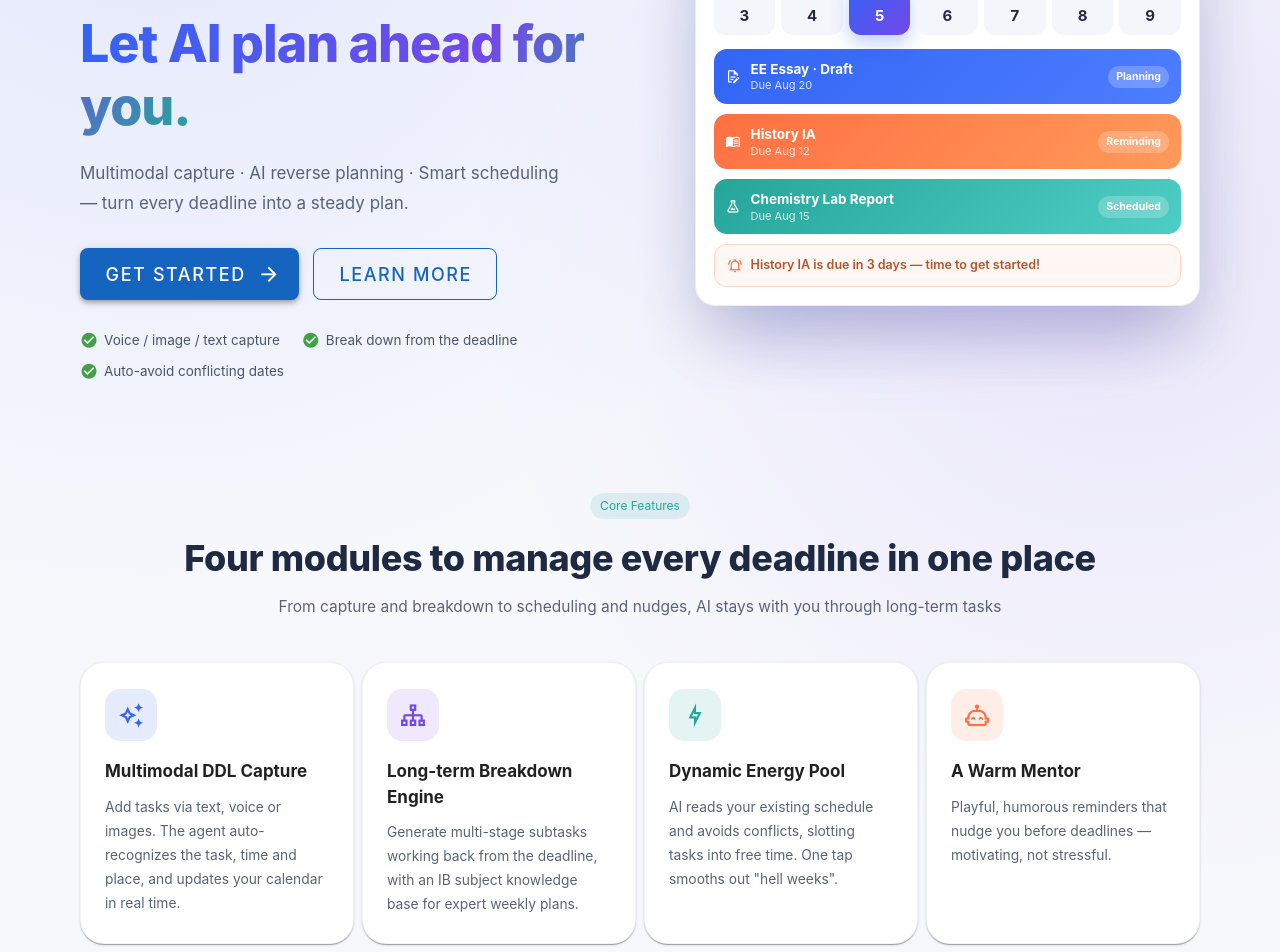
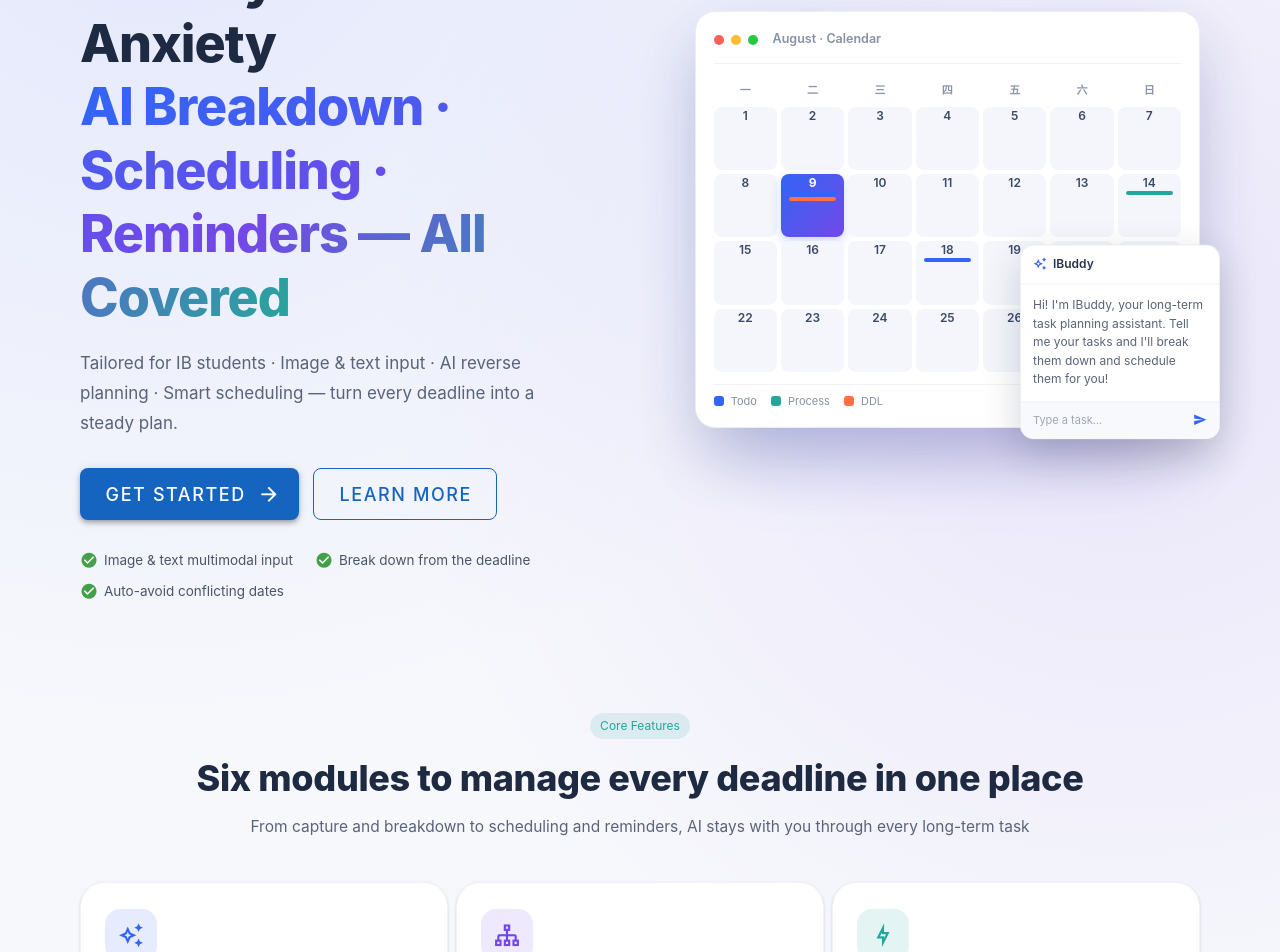
Before and after one commit to Sigewinne-330/aiy202608-HD0001-Codesome_Falcons, a Vue app in the folder frontend/: page / in a window 1280 px wide. Shown: the part 300-1252 px from the top of the page. Built offline with nearby package versions, Linux system fonts and the light colour scheme.

Commit message:
feat: 重构Landing首页 - 修正不符实际描述，新增6大功能卡片，更新mock窗口为月历视图

```diff
--- a/frontend/src/locales/en.js
+++ b/frontend/src/locales/en.js
@@ -111,42 +111,38 @@ export default {
     slogan: 'Long-term Task Planner',
     login: 'Sign in',
     startFree: 'Get started free',
-    badge: 'Built for IB students',
-    title1: 'Stop chasing deadlines.',
-    title2: 'Let AI plan ahead for you.',
-    subtitle: 'Multimodal capture · AI reverse planning · Smart scheduling — turn every deadline into a steady plan.',
+    badge: 'AI Planner Built for IB Students',
+    title1: 'IB Students, Say Goodbye to DDL Anxiety',
+    title2: 'AI Breakdown · Scheduling · Reminders — All Covered',
+    subtitle: 'Tailored for IB students · Image & text input · AI reverse planning · Smart scheduling — turn every deadline into a steady plan.',
     startNow: 'Get Started',
     enterApp: 'Open Workspace',
     learnMore: 'Learn more',
-    point1: 'Voice / image / text capture',
+    point1: 'Image & text multimodal input',
     point2: 'Break down from the deadline',
     point3: 'Auto-avoid conflicting dates',
     windowTitle: 'August · Calendar',
-    task1: 'EE Essay · Draft',
-    task1Meta: 'Due Aug 20',
-    task1State: 'Planning',
-    task2: 'History IA',
-    task2Meta: 'Due Aug 12',
-    task2State: 'Reminding',
-    task3: 'Chemistry Lab Report',
-    task3Meta: 'Due Aug 15',
-    task3State: 'Scheduled',
-    bubble: 'History IA is due in 3 days — time to get started!',
+    chatPreview: 'Hi! I\'m IBuddy, your long-term task planning assistant. Tell me your tasks and I\'ll break them down and schedule them for you!',
+    chatPlaceholder: 'Type a task...',
     featuresTag: 'Core Features',
-    featuresTitle: 'Four modules to manage every deadline in one place',
-    featuresSub: 'From capture and breakdown to scheduling and nudges, AI stays with you through long-term tasks',
-    f1Title: 'Multimodal DDL Capture',
-    f1Desc: 'Add tasks via text, voice or images. The agent auto-recognizes the task, time and place, and updates your calendar in real time.',
-    f2Title: 'Long-term Breakdown Engine',
-    f2Desc: 'Generate multi-stage subtasks working back from the deadline, with an IB subject knowledge base for expert weekly plans.',
-    f3Title: 'Dynamic Energy Pool',
-    f3Desc: 'AI reads your existing schedule and avoids conflicts, slotting tasks into free time. One tap smooths out "hell weeks".',
-    f4Title: 'A Warm Mentor',
-    f4Desc: 'Playful, humorous reminders that nudge you before deadlines — motivating, not stressful.',
+    featuresTitle: 'Six modules to manage every deadline in one place',
+    featuresSub: 'From capture and breakdown to scheduling and reminders, AI stays with you through every long-term task',
+    f1Title: 'AI Chat Planning',
+    f1Desc: 'Input via text and images. AI streams real-time responses, auto-detects tasks and dates, with 16 tools calling autonomously for end-to-end automation.',
+    f2Title: 'Dual-mode Task Management',
+    f2Desc: 'Todo mode for quick check-off tasks + Process mode with timeline and milestones. Supports subtasks and independent deadlines for every scenario.',
+    f3Title: 'Smart Breakdown & Schedule',
+    f3Desc: 'Generate multi-stage subtasks working back from the deadline, with a built-in IB subject knowledge base for expert phased plans.',
+    f4Title: 'Calendar Overview',
+    f4Desc: 'Monthly calendar with color-coded tasks and deadlines. Overdue items highlighted in red, with auto collision detection at 4+ items per day.',
+    f5Title: 'Multi-role Smart Reminders',
+    f5Desc: 'Three AI personas (friendly senior, tech geek, sweet junior) deliver nudges via in-app messages and email, with automatic fallback on failure.',
+    f6Title: 'Schedule Load Balancing',
+    f6Desc: 'Pre-flight overload detection with Balanced / Conservative / Sprint strategies. Preview before applying atomically, with one-click undo.',
     howTag: 'Three steps',
     howTitle: 'As easy as sending a message',
     howSub: 'Hand your tasks to the agent and let it do the rest',
-    h1Title: 'Say / Snap / Paste',
+    h1Title: 'Text / Image',
     h1Desc: 'Drop tasks, chat screenshots or handouts to the agent — one sentence or one image is enough.',
     h2Title: 'AI Breakdown & Schedule',
     h2Desc: 'Working back from the deadline, subtasks land on the calendar while busy days are avoided automatically.',
--- a/frontend/src/views/LandingView.vue
+++ b/frontend/src/views/LandingView.vue
@@ -131,46 +131,45 @@
                 <span class="mock-window-title">{{ $t('landing.windowTitle') }}</span>
               </div>
 
-              <div class="mock-week">
-                <div class="mock-day"><small>一</small><b>3</b></div>
-                <div class="mock-day"><small>二</small><b>4</b></div>
-                <div class="mock-day is-today"><small>三</small><b>5</b></div>
-                <div class="mock-day"><small>四</small><b>6</b></div>
-                <div class="mock-day"><small>五</small><b>7</b></div>
-                <div class="mock-day"><small>六</small><b>8</b></div>
-                <div class="mock-day"><small>日</small><b>9</b></div>
+              <!-- 月历网格（7×4 = 28 天） -->
+              <div class="mock-month">
+                <div class="mock-weekday" v-for="d in mockWeekDays" :key="d">{{ d }}</div>
+                <div
+                  v-for="i in 28"
+                  :key="i"
+                  class="mock-day-cell"
+                  :class="{ 'mock-today': i === 9 }"
+                >
+                  <span class="mock-day-num">{{ i }}</span>
+                  <!-- 示例任务标记 -->
+                  <span v-if="i === 9" class="mock-pill mock-pill-blue"></span>
+                  <span v-if="i === 9" class="mock-pill mock-pill-deadline"></span>
+                  <span v-if="i === 14" class="mock-pill mock-pill-teal"></span>
+                  <span v-if="i === 18" class="mock-pill mock-pill-blue"></span>
+                  <span v-if="i === 21" class="mock-pill mock-pill-deadline"></span>
+                </div>
               </div>
 
-              <div class="mock-task mock-task-blue">
-                <v-icon size="15" color="white">mdi-file-document-edit-outline</v-icon>
-                <div class="mock-task-copy">
-                  <b>{{ $t('landing.task1') }}</b>
-                  <small>{{ $t('landing.task1Meta') }}</small>
-                </div>
-                <span class="mock-task-state">{{ $t('landing.task1State') }}</span>
+              <!-- 图例 -->
+              <div class="mock-legend">
+                <span><i class="l-todo" /> Todo</span>
+                <span><i class="l-process" /> Process</span>
+                <span><i class="l-deadline" /> DDL</span>
               </div>
+            </div>
 
-              <div class="mock-task mock-task-orange">
-                <v-icon size="15" color="white">mdi-book-open-variant</v-icon>
-                <div class="mock-task-copy">
-                  <b>{{ $t('landing.task2') }}</b>
-                  <small>{{ $t('landing.task2Meta') }}</small>
-                </div>
-                <span class="mock-task-state">{{ $t('landing.task2State') }}</span>
+            <!-- 浮动 AI 对话气泡 -->
+            <div class="mock-chat-bubble">
+              <div class="mock-chat-header">
+                <v-icon size="14" color="#3265F5">mdi-creation-outline</v-icon>
+                <span>IBuddy</span>
               </div>
-
-              <div class="mock-task mock-task-teal">
-                <v-icon size="15" color="white">mdi-flask-outline</v-icon>
-                <div class="mock-task-copy">
-                  <b>{{ $t('landing.task3') }}</b>
-                  <small>{{ $t('landing.task3Meta') }}</small>
-                </div>
-                <span class="mock-task-state">{{ $t('landing.task3State') }}</span>
+              <div class="mock-chat-body">
+                <p>{{ $t('landing.chatPreview') }}</p>
               </div>
-
-              <div class="mock-bubble">
-                <v-icon size="15" color="#FF7043">mdi-bell-ring-outline</v-icon>
-                <span>{{ $t('landing.bubble') }}</span>
+              <div class="mock-chat-input">
+                <span>{{ $t('landing.chatPlaceholder') }}</span>
+                <v-icon size="14" color="#3265F5">mdi-send</v-icon>
               </div>
             </div>
 
@@ -191,7 +190,7 @@
           </div>
 
           <v-row class="feature-grid" dense>
-            <v-col cols="12" sm="6" lg="3">
+            <v-col cols="12" sm="6" lg="4">
               <v-card class="feature-card" rounded="xl" elevation="1">
                 <div class="feature-icon icon-blue">
                   <v-icon size="26" color="#3265F5">mdi-creation-outline</v-icon>
@@ -201,7 +200,7 @@
               </v-card>
             </v-col>
 
-            <v-col cols="12" sm="6" lg="3">
+            <v-col cols="12" sm="6" lg="4">
               <v-card class="feature-card" rounded="xl" elevation="1">
                 <div class="feature-icon icon-purple">
                   <v-icon size="26" color="#7348E8">mdi-sitemap-outline</v-icon>
@@ -211,7 +210,7 @@
               </v-card>
             </v-col>
 
-            <v-col cols="12" sm="6" lg="3">
+            <v-col cols="12" sm="6" lg="4">
               <v-card class="feature-card" rounded="xl" elevation="1">
                 <div class="feature-icon icon-teal">
                   <v-icon size="26" color="#26A69A">mdi-lightning-bolt-outline</v-icon>
@@ -221,13 +220,33 @@
               </v-card>
             </v-col>
 
-            <v-col cols="12" sm="6" lg="3">
+            <v-col cols="12" sm="6" lg="4">
               <v-card class="feature-card" rounded="xl" elevation="1">
                 <div class="feature-icon icon-orange">
-                  <v-icon size="26" color="#FF7043">mdi-robot-happy-outline</v-icon>
+                  <v-icon size="26" color="#FF7043">mdi-calendar-month-outline</v-icon>
                 </div>
                 <h3>{{ $t('landing.f4Title') }}</h3>
                 <p>{{ $t('landing.f4Desc') }}</p>
+              </v-card>
+            </v-col>
+
+            <v-col cols="12" sm="6" lg="4">
+              <v-card class="feature-card" rounded="xl" elevation="1">
+                <div class="feature-icon icon-pink">
+                  <v-icon size="26" color="#E91E63">mdi-bell-outline</v-icon>
+                </div>
+                <h3>{{ $t('landing.f5Title') }}</h3>
+                <p>{{ $t('landing.f5Desc') }}</p>
+              </v-card>
+            </v-col>
+
+            <v-col cols="12" sm="6" lg="4">
+              <v-card class="feature-card" rounded="xl" elevation="1">
+                <div class="feature-icon icon-cyan">
+                  <v-icon size="26" color="#00BCD4">mdi-scale-balance</v-icon>
+                </div>
+                <h3>{{ $t('landing.f6Title') }}</h3>
+                <p>{{ $t('landing.f6Desc') }}</p>
               </v-card>
             </v-col>
           </v-row>
@@ -333,6 +352,8 @@ const { isAuthenticated } = useAuth()
 const currentLocale = computed(() => locale.value)
 const currentLanguageLabel = computed(() => LOCALE_NAMES[locale.value] || '简体中文')
 const languageOptions = SUPPORTED_LOCALES.map((code) => ({ title: LOCALE_NAMES[code], value: code }))
+
+const mockWeekDays = ['一', '二', '三', '四', '五', '六', '日']
 
 function changeLanguage(code) {
   setLocale(code)
@@ -522,79 +543,136 @@ function scrollToId(selector) {
   color: #8790a5;
 }
 
-.mock-week {
+/* 月历网格 */
+.mock-month {
   display: grid;
   grid-template-columns: repeat(7, 1fr);
-  gap: 6px;
-  margin-bottom: 14px;
+  gap: 4px;
+  margin-bottom: 12px;
 }
 
-.mock-day {
+.mock-weekday {
+  text-align: center;
+  font-size: 11px;
+  font-weight: 600;
+  color: #8b95a8;
+  padding: 4px 0;
+}
+
+.mock-day-cell {
+  position: relative;
+  aspect-ratio: 1;
   display: flex;
   flex-direction: column;
   align-items: center;
+  padding: 3px 2px;
+  border-radius: 8px;
+  background: #f4f6fb;
   gap: 2px;
-  padding: 8px 0;
-  border-radius: 12px;
-  background: #f4f6fb;
+}
+
+.mock-day-cell.mock-today {
+  background: linear-gradient(135deg, #3265f5, #7348e8);
+  box-shadow: 0 4px 12px rgba(50, 101, 245, 0.25);
+}
+
+.mock-today .mock-day-num {
+  color: #fff;
+  font-weight: 700;
+}
+
+.mock-day-num {
+  font-size: 12px;
+  font-weight: 600;
+  color: #3c4a66;
+  line-height: 1;
+}
+
+/* 日历任务标记条 */
+.mock-pill {
+  width: 80%;
+  height: 4px;
+  border-radius: 2px;
+  display: block;
+  flex-shrink: 0;
+}
+
+.mock-pill-blue { background: #3265F5; }
+.mock-pill-teal { background: #26A69A; }
+.mock-pill-deadline { background: #FF7043; }
+
+/* 图例 */
+.mock-legend {
+  display: flex;
+  gap: 14px;
+  padding: 8px 0 0;
+  border-top: 1px solid rgba(20, 34, 66, 0.06);
+  font-size: 11px;
+  color: #8790a5;
+}
+
+.mock-legend i {
+  display: inline-block;
+  width: 10px;
+  height: 10px;
+  border-radius: 3px;
+  margin-right: 4px;
+  vertical-align: -1px;
+}
+
+.l-todo { background: #3265F5; }
+.l-process { background: #26A69A; }
+.l-deadline { background: #FF7043; }
+
+/* 浮动 AI 对话气泡 */
+.mock-chat-bubble {
+  position: absolute;
+  z-index: 2;
+  right: -20px;
+  bottom: -16px;
+  width: 200px;
+  background: #fff;
+  border-radius: 14px;
+  box-shadow: 0 14px 38px rgba(30, 41, 66, 0.2);
+  border: 1px solid rgba(20, 34, 66, 0.07);
+  overflow: hidden;
+  animation: mockFloat 3s ease-in-out infinite;
+}
+
+@keyframes mockFloat {
+  0%, 100% { transform: translateY(0); }
+  50% { transform: translateY(-6px); }
+}
+
+.mock-chat-header {
+  display: flex;
+  align-items: center;
+  gap: 6px;
+  padding: 10px 12px;
+  border-bottom: 1px solid #f0f2f6;
+  font-size: 12px;
+  font-weight: 600;
+  color: #28334b;
+}
+
+.mock-chat-body {
+  padding: 12px;
   font-size: 12px;
   color: #5a6478;
+  line-height: 1.55;
 }
 
-.mock-day b { font-size: 15px; color: #1e2942; }
-.mock-day.is-today {
-  background: linear-gradient(135deg, #3265f5, #7348e8);
-  box-shadow: 0 8px 18px rgba(50, 101, 245, 0.3);
-}
-.mock-day.is-today small,
-.mock-day.is-today b { color: #fff; }
+.mock-chat-body p { margin: 0; }
 
-.mock-task {
+.mock-chat-input {
   display: flex;
   align-items: center;
-  gap: 10px;
-  padding: 11px 12px;
-  border-radius: 13px;
-  margin-bottom: 10px;
-  color: #fff;
-}
-
-.mock-task-blue { background: linear-gradient(135deg, #3265f5, #4d7dff); }
-.mock-task-orange { background: linear-gradient(135deg, #ff7043, #ff9a5a); }
-.mock-task-teal { background: linear-gradient(135deg, #26a69a, #4ecdc4); }
-
-.mock-task-copy {
-  flex: 1;
-  min-width: 0;
-  display: flex;
-  flex-direction: column;
-  line-height: 1.35;
-}
-
-.mock-task-copy b { font-size: 13.5px; }
-.mock-task-copy small { font-size: 11px; opacity: 0.82; }
-
-.mock-task-state {
-  font-size: 10.5px;
-  font-weight: 700;
-  padding: 3px 8px;
-  border-radius: 999px;
-  background: rgba(255, 255, 255, 0.22);
-  white-space: nowrap;
-}
-
-.mock-bubble {
-  display: flex;
-  align-items: center;
-  gap: 8px;
-  margin-top: 6px;
-  padding: 11px 13px;
-  border: 1px solid rgba(255, 112, 67, 0.24);
-  background: #fff7f3;
-  border-radius: 13px;
-  font-size: 12.5px;
-  font-weight: 600;
-  color: #b4552a;
+  justify-content: space-between;
+  padding: 10px 12px;
+  border-top: 1px solid #f0f2f6;
+  background: #f8f9fc;
+  font-size: 11px;
+  color: #a0a7b5;
 }
 
 /* ---------- 通用区块 ---------- */
@@ -644,6 +722,8 @@ function scrollToId(selector) {
 .icon-purple { background: rgba(115, 72, 232, 0.12); }
 .icon-teal { background: rgba(38, 166, 154, 0.12); }
 .icon-orange { background: rgba(255, 112, 67, 0.12); }
+.icon-pink { background: rgba(233, 30, 99, 0.12); }
+.icon-cyan { background: rgba(0, 188, 212, 0.12); }
 
 .feature-card h3 {
   font-size: 17px;
```
Also changed, not shown: frontend/src/locales/zh-CN.js (+21 -25 lines), frontend/src/locales/zh-TW.js (+21 -25 lines).
